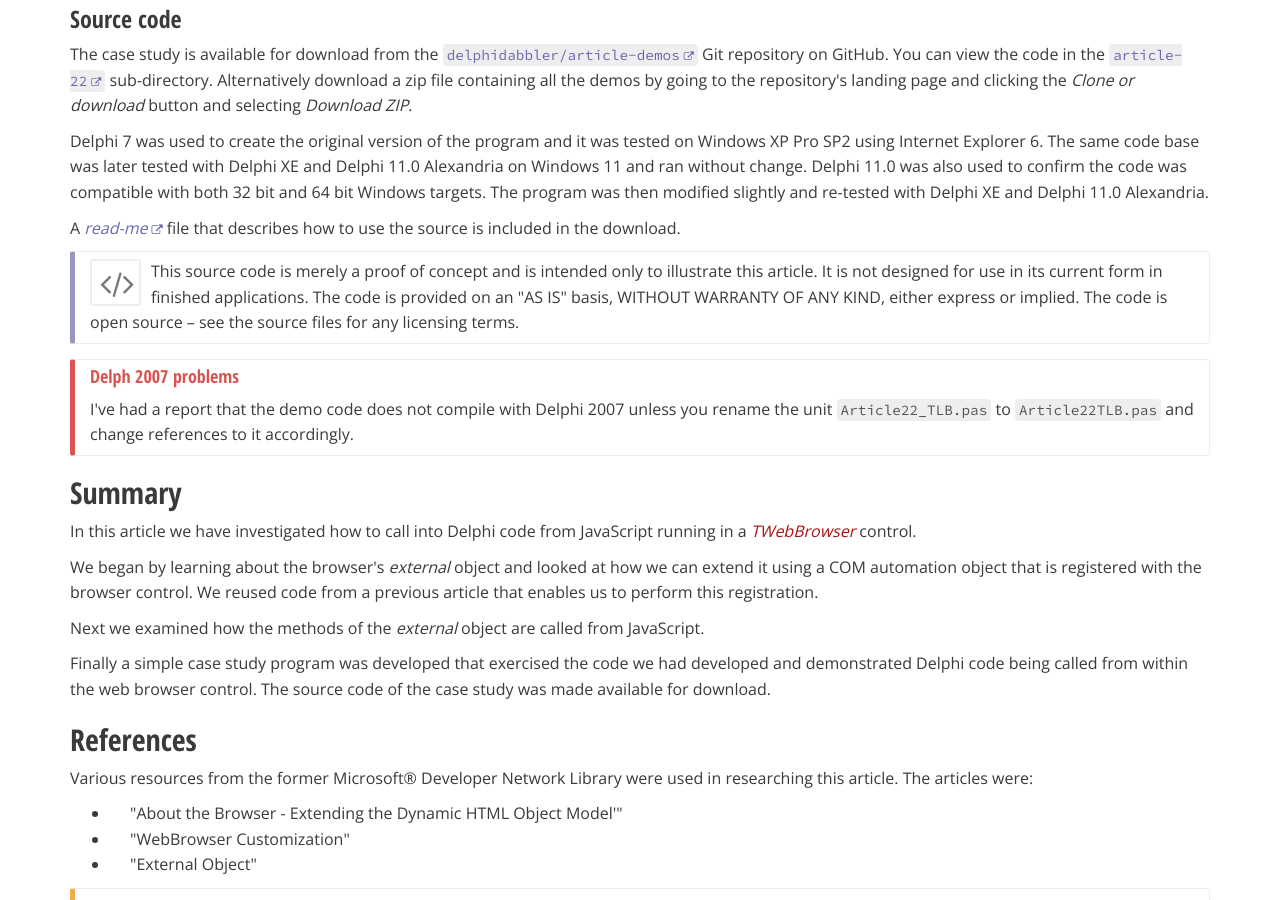
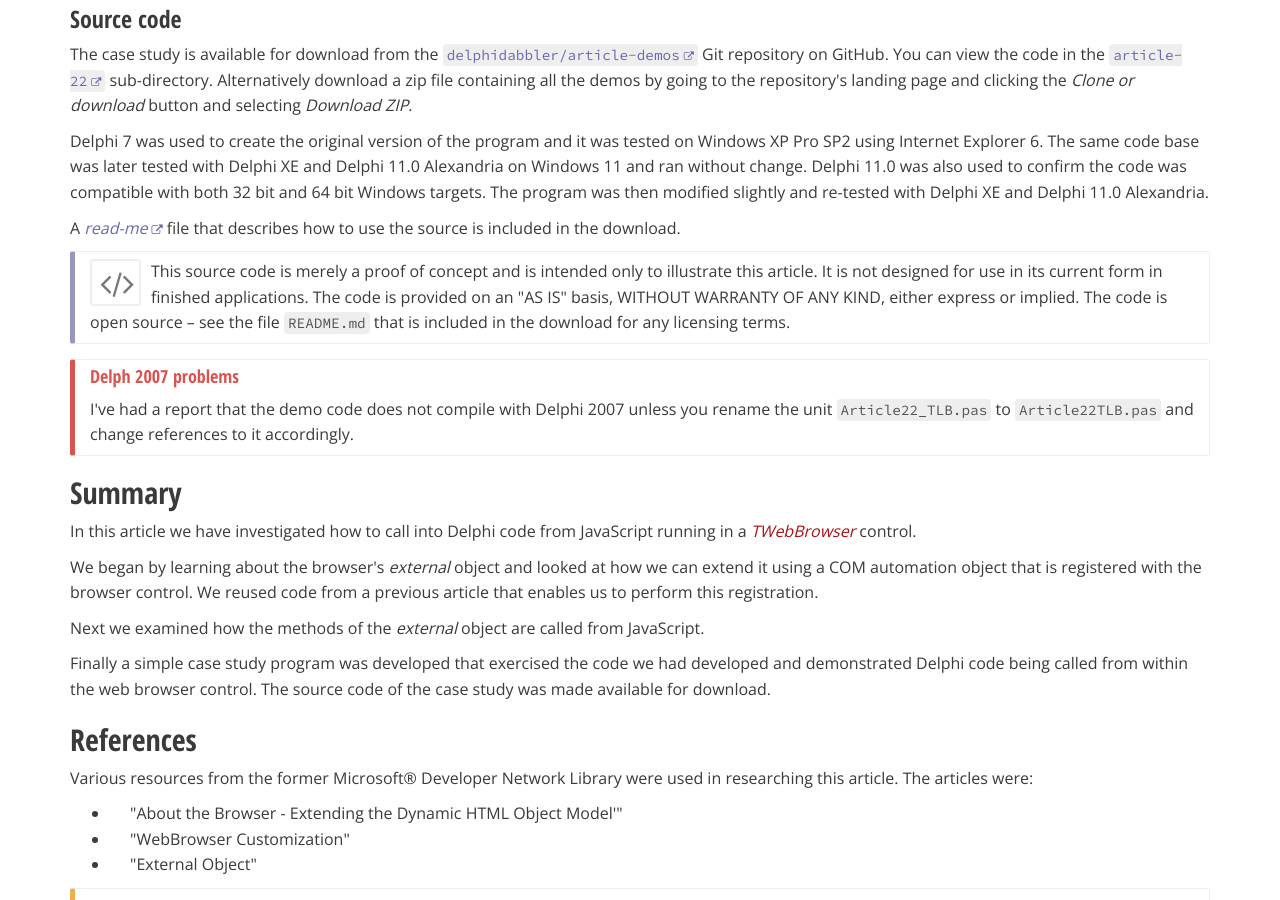
Before and after one commit to delphidabbler/delphidabbler.github.io, a Jekyll site: the page built from _articles/article-22.html, in a window 1280 px wide and 900 px high, scrolled down 13216 px. Built offline with Jekyll 4.4.1, drawn with Linux system fonts in a browser that asks for light colours; nearby versions of some CDN libraries; comment, search, counter and statistics services are not loaded.

Commit message:
Update demo program licensi info

```diff
--- a/_articles/article-22.html
+++ b/_articles/article-22.html
@@ -1505,8 +1505,8 @@ redirect_from:
         <span class="fa fa-code fa-x-pad-right fa-2x fa-pull-left fa-border text-muted"></span>This source code is
         merely a proof of concept and is intended only to illustrate this article. It is not designed for use in its
         current form in finished applications. The code is provided on an &quot;AS IS&quot; basis, WITHOUT WARRANTY OF
-        ANY KIND, either express or implied. The code is open source &ndash; see the source files for any licensing
-        terms.
+        ANY KIND, either express or implied. The code is open source &ndash; see the file <code>README.md</code> that is
+        included in the download for any licensing terms.
     </p>
 
     <div class="callout callout-danger">
```
